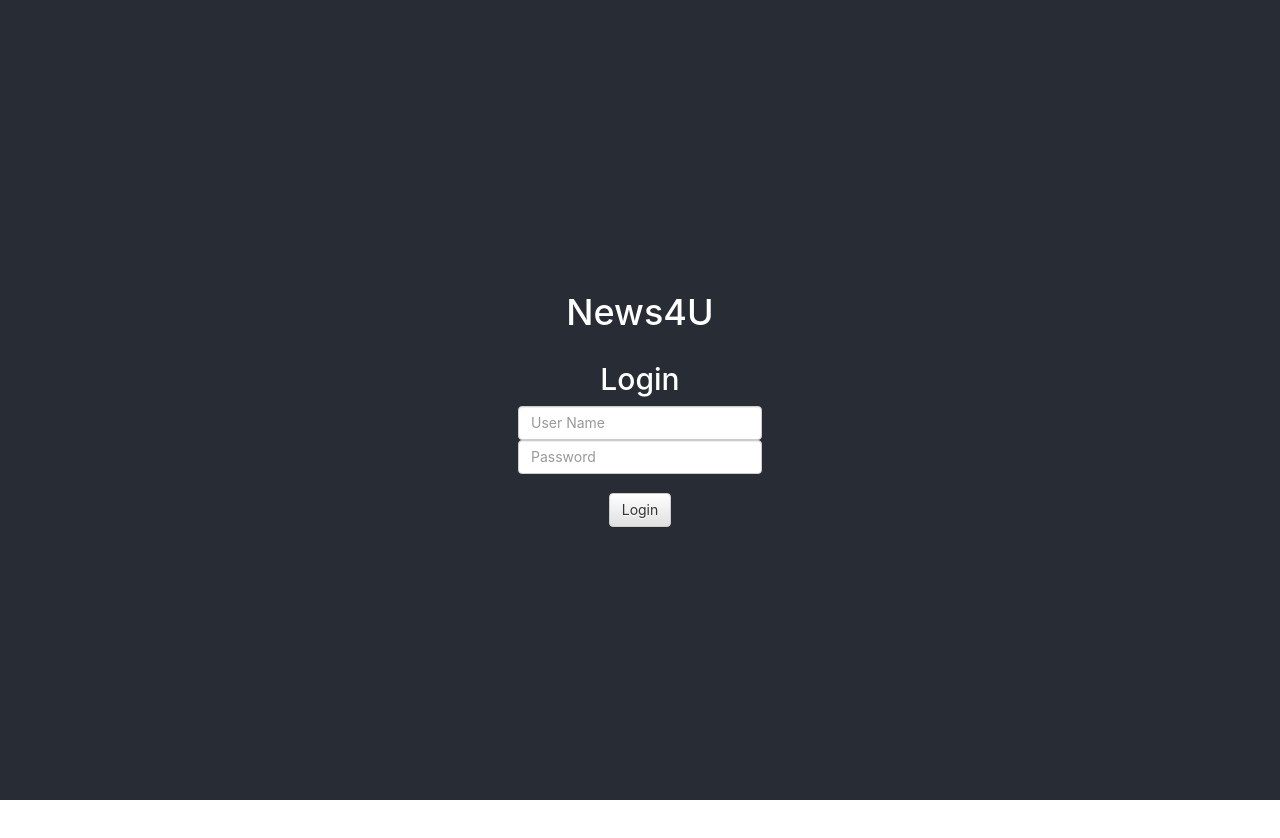
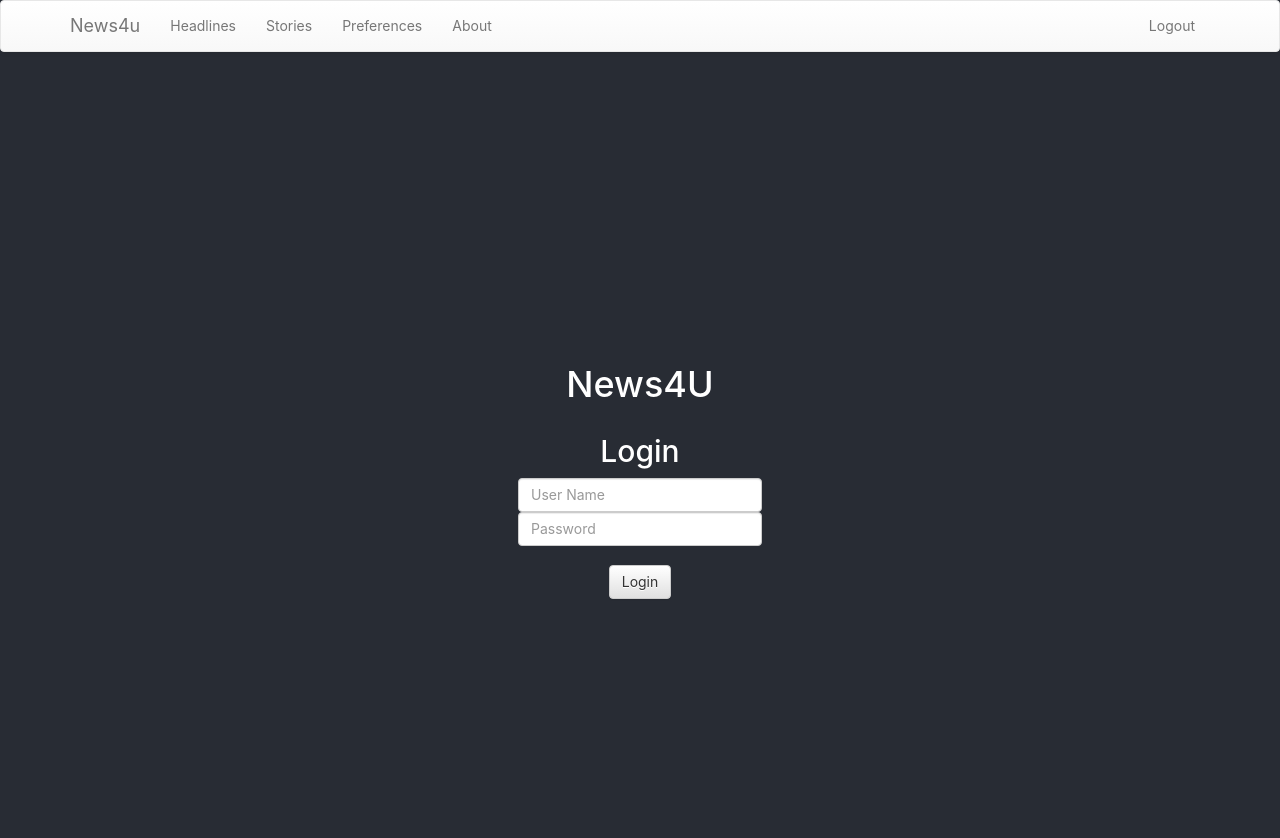
Before and after one commit to BarbaraPruz/news4u, a React (Create React App) app in the folder client/: page / in a window 1280 px wide. Shown: the top 838 px of the page. Before the commit the page ends 800 px from the top, so only its background shows below. Built offline with nearby package versions, Linux system fonts and the light colour scheme.

Commit message:
Add NavBar with placeholder text and About option/component/route

```diff
--- a/client/public/index.html
+++ b/client/public/index.html
@@ -24,7 +24,7 @@
       work correctly both with client-side routing and a non-root public URL.
       Learn how to configure a non-root public URL by running `npm run build`.
     -->
-    <title>Puzzler</title>
+    <title>News4U</title>
   </head>
   <body>
     <noscript>
--- a/client/src/App.css
+++ b/client/src/App.css
@@ -1,14 +1,8 @@
-.App {
+body {
+  background-color: #282c34;
+}
+section {
   text-align: center;
-}
-
-.App-logo {
-  animation: App-logo-spin infinite 20s linear;
-  height: 40vmin;
-}
-
-.App-header {
-  background-color: #282c34;
   min-height: 100vh;
   display: flex;
   flex-direction: column;
@@ -21,12 +15,3 @@
 .App-link {
   color: #61dafb;
 }
-
-@keyframes App-logo-spin {
-  from {
-    transform: rotate(0deg);
-  }
-  to {
-    transform: rotate(360deg);
-  }
-}
--- a/client/src/App.js
+++ b/client/src/App.js
@@ -2,15 +2,17 @@ import React, { Component } from 'react';
 
 import './App.css';
 import Login from './containers/login'
+import NavBar from './components/navbar'
 
 class App extends Component {
   render() {
     return (
       <div className="App">
-        <header className="App-header">
+        <NavBar />
+        <section>
           <h1>News4U</h1>
           <Login />
-        </header>
+        </section>
       </div>
     );
   }
--- /dev/null
+++ b/client/src/components/about.js
@@ -0,0 +1,19 @@
+import React from 'react'
+
+
+const About =  () =>
+    <div id="AboutPage">
+        <section>
+        <h1>News4u - Customize your news feed!</h1>
+        <h2>A Flatiron Online Bootcamp React/Redux portfolio project</h2>
+
+        <p>The News4u app lets users retrieve headlines and stories from different news sources.
+        News is retrieved from <a href="https://newsapi.org/" target="_blank" rel="noopener noreferrer">NewsAPI.org</a>
+        </p>
+
+        <p>Stay informed!</p>
+        </section>
+    </div>
+;
+
+export default About;
--- /dev/null
+++ b/client/src/components/navbar.js
@@ -0,0 +1,30 @@
+import React from 'react';
+import { Navbar, Nav, NavItem } from 'react-bootstrap';
+
+//import LogoutButton from './logout'
+// ToDo: replace navbar.text with navitem
+// ToDo: only show options that are enabled
+// ToDo: not collapsing to hamburger...
+
+const NavBar = () =>
+    <Navbar>
+        <Navbar.Header>
+            <Navbar.Brand>
+            <a href="/">News4u</a>
+            </Navbar.Brand>
+        </Navbar.Header>
+        <Navbar.Collapse>
+            <Nav>
+                <Navbar.Text>Headlines</Navbar.Text>
+                <Navbar.Text>Stories</Navbar.Text>
+                <Navbar.Text>Preferences</Navbar.Text>
+                <NavItem href="/about">About</NavItem>
+            </Nav>
+            <Nav pullRight>
+                <Navbar.Text>Logout</Navbar.Text>
+            </Nav>
+        </Navbar.Collapse>
+    </Navbar>
+;
+
+export default NavBar;
--- a/client/src/index.js
+++ b/client/src/index.js
@@ -8,6 +8,7 @@ import thunk from 'redux-thunk';
 
 import './index.css';
 import App from './App';
+import About from './components/about';
 import rootReducer from './reducers/root_reducer';
 
 import * as serviceWorker from './serviceWorker';
@@ -19,6 +20,7 @@ ReactDOM.render(
     <Router>
       <React.Fragment>
         <Route exact path="/" component={App} />
+        <Route exact path="/about" render={About} />
       </React.Fragment>
     </Router>
     </Provider>,
```
